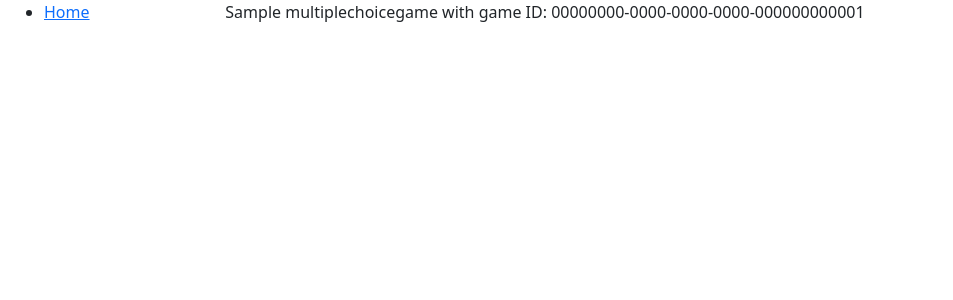
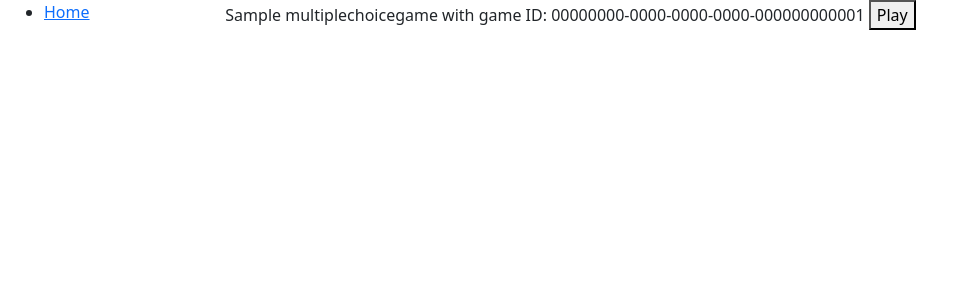
Before and after one commit to Mu-James/Frequenplay, a Django app: page /frequenplay/00000000-0000-0000-0000-000000000001/ in a window 1280 px wide. Shown: the top 300 px of the page, without its empty margins (0-953 px from the left). Run offline with Django 5.2, Linux system fonts and the light colour scheme; tables that the repository leaves empty hold one stand-in row (values such as "Sample post").

Commit message:
Added Play button

```diff
--- a/core/frequenplay/templates/game/read/read.html
+++ b/core/frequenplay/templates/game/read/read.html
@@ -2,4 +2,8 @@
 
 {% block content %}
     {{ MCG }}
+    <a = href="/frequenplay/{{ game_id }}/play">
+        <button>Play</button>
+    </a>
+
 {% endblock %}
```
